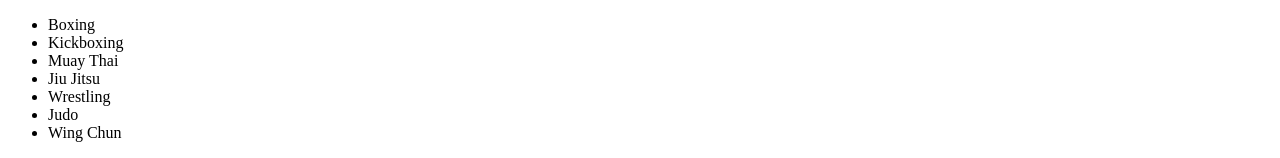
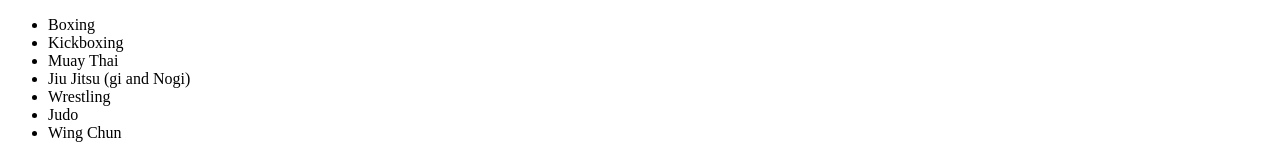
Before and after one commit to ryguy030286/Unit-3, a plain HTML site: page index.html in a window 1280 px wide. Shown: the part 586-744 px from the top of the page. Drawn offline with Linux system fonts and the light colour scheme.

Commit message:
Modified Jiu Jitsu list item to show both gi and nogi classes are taught.

```diff
--- a/index.html
+++ b/index.html
@@ -22,7 +22,7 @@
     <li>Boxing</li>
     <li>Kickboxing</li>
     <li>Muay Thai</li>
-    <li>Jiu Jitsu</li>
+    <li>Jiu Jitsu (gi and Nogi)</li>
     <li>Wrestling</li>
     <li>Judo</li>
     <li>Wing Chun</li>
```
